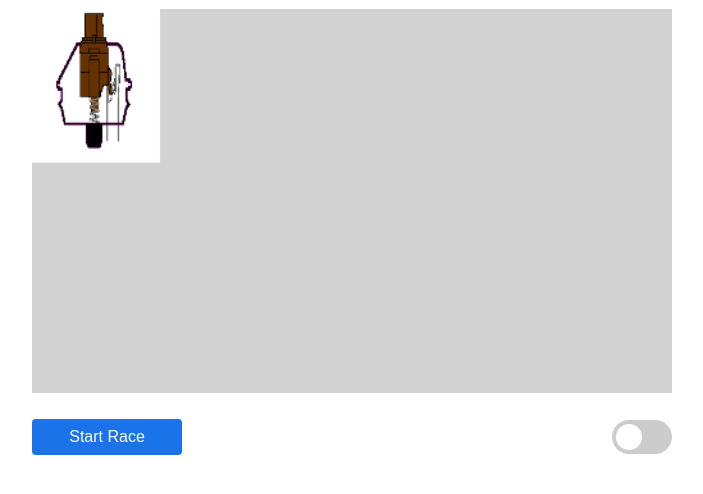
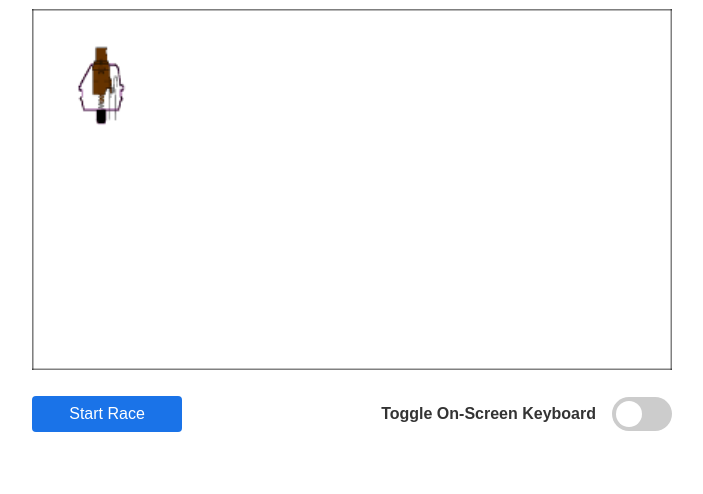
Before and after one commit to tchiu2/clack-racer, a website built with webpack: page index.html in a window 1280 px wide. Shown: the part 48-542 px from the top of the page, without its empty margins (288-991 px from the left). Built offline with nearby package versions, Linux system fonts and the light colour scheme.

Commit message:
add racer movement

```diff
--- a/css/index.css
+++ b/css/index.css
@@ -5,6 +5,7 @@
   width: 50%;
   height: 60%;
   margin: 0 auto;
+  position: relative;
 }
 
 #main:last-child {
@@ -162,6 +163,18 @@ text[class*="-label"] {
   fill: white;
 }
 
+.container {
+  display: flex;
+  align-items: center;
+}
+
+#toggle-label {
+  margin: 0 16px;
+  color: rgba(0, 0, 0, 0.8);
+  font-weight: 700;
+  text-align: right;
+}
+
 /* The switch - the box around the slider */
 .switch {
   position: relative;
@@ -224,3 +237,16 @@ input:checked + .slider:before {
 .slider.round:before {
   border-radius: 50%;
 }
+
+#timer {
+  position: absolute;
+  top: 300px;
+  left: 400px;
+  padding: 8px;
+  font-size: 2rem;
+  transition: opacity 1s ease-in-out 1s;
+}
+
+#timer.fade-out {
+  opacity: 0;
+}
--- a/index.html
+++ b/index.html
@@ -7,19 +7,22 @@
   </head>
   <body>
     <div id="main">
+      <div id="timer"></div>
       <h1 id="title">ClackRacer</h1>
       <canvas id="canvas"></canvas>
       <div id="passage-container"></div>
-      <div hidden id="timer"></div>
       <input type="text" id="user-input"/>
 			<div class="button-container">
         <button id="start">Start Race</button>
-        <label class="switch">
-          <input type="checkbox">
-          <span id="keyboard-toggle" class="slider round"></span>
-        </label>
+        <div class="container">
+          <div id="toggle-label">Toggle On-Screen Keyboard</div>
+          <label class="switch">
+            <input type="checkbox">
+            <span id="keyboard-toggle" class="slider round"></span>
+          </label>
+        </div>
 	    </div>
-      <div></div>
+      <div id="onscreen-keyboard"></div>
     </div>
   </body>
 </html>
--- a/src/game.js
+++ b/src/game.js
@@ -62,9 +62,10 @@ class Game {
   isFinished() {
     return this.passage === this.userInput;
   }
+
+  percentComplete() {
+    return this.userInput.length / this.passage.length
+  }
 }
 
-Game.DIM_X = 500;
-Game.DIM_Y = 300;
-
 export default Game;
--- a/src/game_view.js
+++ b/src/game_view.js
@@ -22,8 +22,8 @@ class GameView {
 
     this.racer = new Racer({
       context: this.ctx,
-      width: 100,
-      height: 120,
+      width: this.ctx.canvas.width * 0.12,
+      height: this.ctx.canvas.height * 0.12 * 2,
     });
   }
 
@@ -63,7 +63,7 @@ class GameView {
     this.game.receiveUserInput(e);
     this.userInput.value = "";
     this.displayPassageLetters();
-    this.racer.update();
+    this.racer.update(this.game.percentComplete());
     this.racer.render();
     this.game.isFinished() && this.completeRace();
   };
@@ -82,11 +82,12 @@ class GameView {
 
   beginCountdown = time => {
     this.timer.hidden = false;
-    this.timer.innerHTML += `${time}...`;
+    this.timer.innerHTML = `${time}`;
     const timer = setInterval(() => {
       time--;
-      this.timer.innerHTML += (time === 0 ? "GO!" : `${time}...`);
+      this.timer.innerHTML = (time === 0 ? "GO!" : `${time}`);
       if (time <= 0) {
+        this.timer.classList.add('fade-out');
         clearInterval(timer);
         this.userInput.disabled = false;
         this.userInput.focus();
--- a/src/index.js
+++ b/src/index.js
@@ -3,12 +3,13 @@ import GameView from './game_view';
 
 document.addEventListener("DOMContentLoaded", () => {
   const canvas = document.getElementById("canvas");
-  canvas.width = Game.DIM_X;
-  canvas.height = Game.DIM_Y;
+  canvas.height = window.innerHeight * 0.3;
+  canvas.width = canvas.height * (16/9);
 
   const ctx = canvas.getContext("2d");
   ctx.fillStyle = 'lightgrey';
-  ctx.fillRect(0, 0, canvas.width, canvas.height);
+  ctx.rect(0, 0, canvas.width, canvas.height);
+  ctx.stroke();
 
   const game = new Game();
   new GameView(game, ctx);
--- a/src/racer.js
+++ b/src/racer.js
@@ -8,25 +8,31 @@ class Racer {
     this.width = options.width;
     this.height = options.height;
     this.image = racerImage;
+    this.position = 0;
 
     this.frameIndex = 0;
     this.numberOfFrames = 9;
   }
 
-  update = () => {
+  update = (position) => {
     this.frameIndex = (this.frameIndex < this.numberOfFrames - 1 ? this.frameIndex + 1 : 1);
+    this.position = position;
   }
 
   render = () => {
-    this.context.clearRect(0, 0, this.width, this.height);
+    this.context.clearRect(
+      this.position * this.context.canvas.width * 0.8 + this.context.canvas.width * 0.05,
+      this.context.canvas.height * 0.1,
+      this.width,
+      this.height);
     this.context.drawImage(
       this.image,
       this.frameIndex * 240,
       0,
       240,
       180,
-      0,
-      0,
+      this.position * this.context.canvas.width * 0.8 + this.context.canvas.width * 0.05,
+      this.context.canvas.height * 0.1,
       this.width,
       this.height);
   }
```
Also changed, not shown: dist/bundle.js, images/keyboard.png (deleted), 1 other file.
